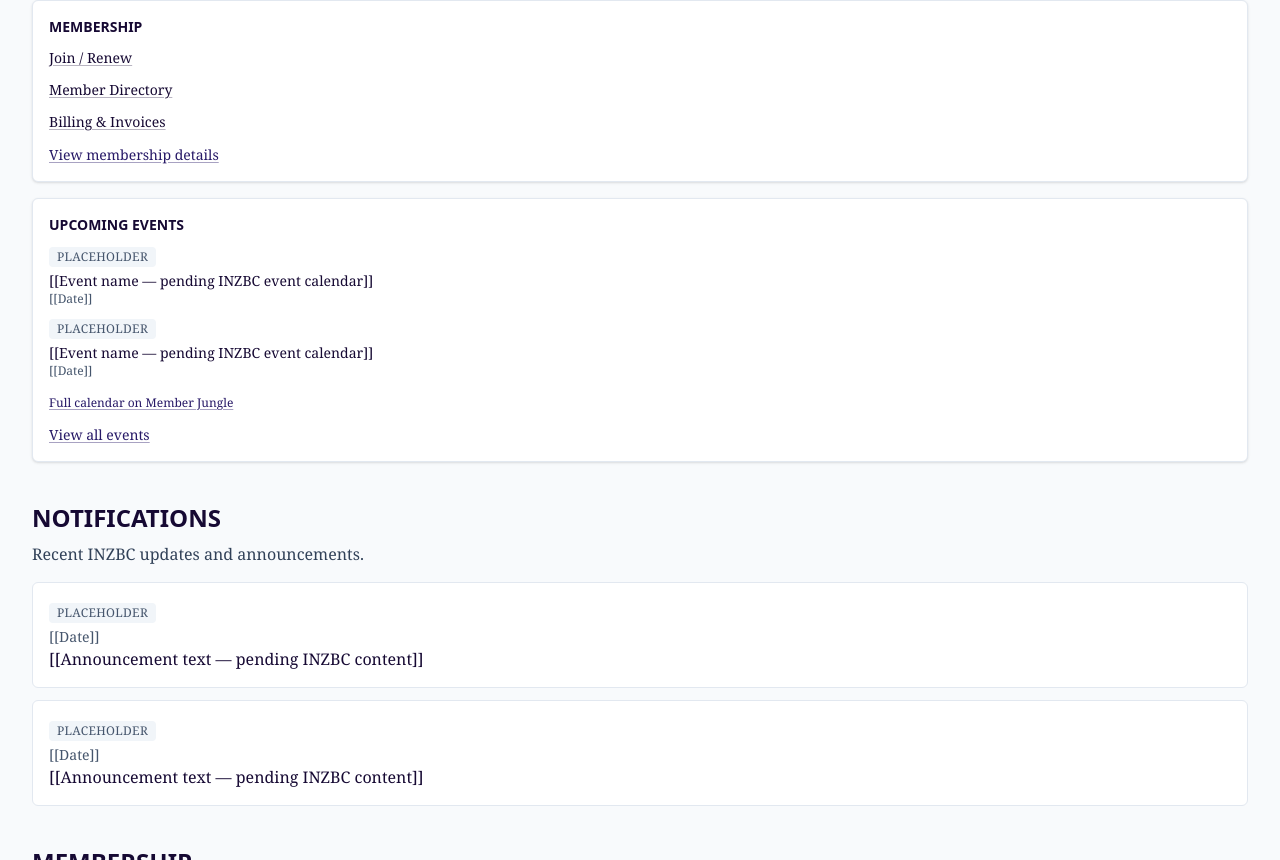
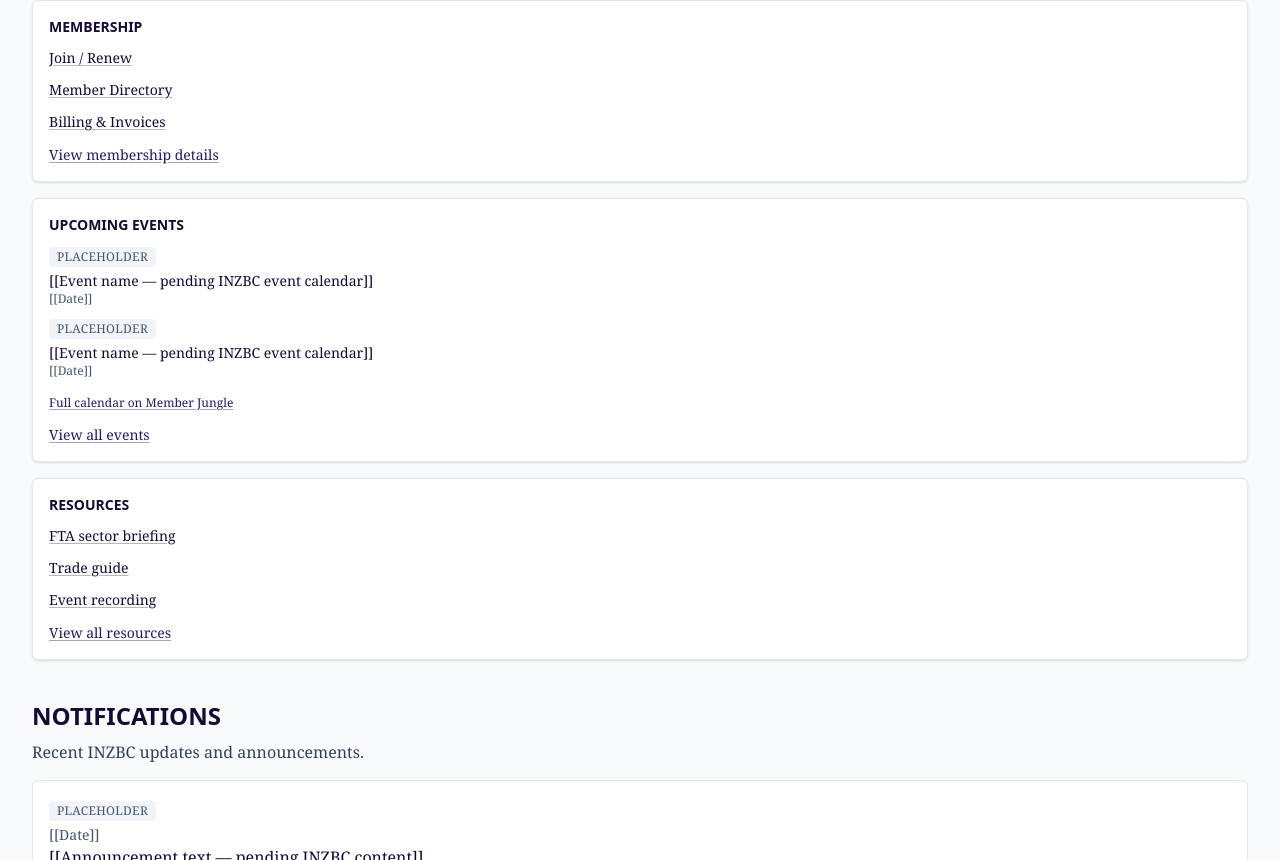
Before and after one commit to India-New-Zealand-Business-Council/inzbc, a React (Vite) app in the folder apps/member/ui/: page / in a window 1280 px wide. Shown: the part 550-1410 px from the top of the page. Built offline with nearby package versions, Linux system fonts and the light colour scheme.

Commit message:
Add Resources quick access widget to Dashboard

```diff
--- a/apps/member/ui/src/components/ResourcesSection.tsx
+++ b/apps/member/ui/src/components/ResourcesSection.tsx
@@ -1,15 +1,4 @@
-const MEMBER_JUNGLE_URL = 'https://inzbc.memberjungle.club'
-
-// Placeholder rows only — CLAUDE.md: never invent statistics or FTA details. No sourced document
-// lists actual trade-guide/FTA-document titles or file locations for this portal; the category
-// labels below (not the items) come from apps/site/content/members.md's "Member resources"
-// section: "Members-only reports, FTA sector briefings, event recordings, delegation
-// opportunities and market-entry resources are available in the member area after sign-in."
-const PLACEHOLDER_RESOURCES = [
-  { id: 'resource-1', category: 'FTA sector briefing', title: '[[Document title — pending INZBC resource library]]' },
-  { id: 'resource-2', category: 'Trade guide', title: '[[Document title — pending INZBC resource library]]' },
-  { id: 'resource-3', category: 'Event recording', title: '[[Document title — pending INZBC resource library]]' },
-]
+import { MEMBER_JUNGLE_URL, PLACEHOLDER_RESOURCES } from '../lib/resourcesData'
 
 // Resources stay on Member Jungle rather than being hosted/downloaded from this shell:
 // docs/modules/member-portal-spec.md's build gate treats any screen that displays real member-
--- /dev/null
+++ b/apps/member/ui/src/components/dashboard/ResourcesWidget.tsx
@@ -0,0 +1,26 @@
+import { PLACEHOLDER_RESOURCES } from '../../lib/resourcesData'
+import { DashboardCard } from './DashboardCard'
+
+// Reuses the same data as the full ResourcesSection (not a re-declared copy) — see
+// src/lib/resourcesData.ts. Shows the category shortcuts only, not the placeholder titles: this
+// is meant as quick access to the resource types, not a preview of specific documents.
+export function ResourcesWidget() {
+  const categories = [...new Set(PLACEHOLDER_RESOURCES.map((resource) => resource.category))]
+
+  return (
+    <DashboardCard title="Resources" linkHref="#resources" linkLabel="View all resources">
+      <ul className="space-y-2">
+        {categories.map((category) => (
+          <li key={category}>
+            <a
+              href="#resources"
+              className="text-sm font-medium text-inzbc-navy underline decoration-inzbc-navy/30 underline-offset-2 hover:decoration-inzbc-navy focus-visible:outline focus-visible:outline-2 focus-visible:outline-offset-2 focus-visible:outline-inzbc-blue"
+            >
+              {category}
+            </a>
+          </li>
+        ))}
+      </ul>
+    </DashboardCard>
+  )
+}
--- /dev/null
+++ b/apps/member/ui/src/lib/resourcesData.ts
@@ -0,0 +1,16 @@
+export const MEMBER_JUNGLE_URL = 'https://inzbc.memberjungle.club'
+
+// Placeholder rows only — CLAUDE.md: never invent statistics or FTA details. No sourced document
+// lists actual trade-guide/FTA-document titles or file locations for this portal; the category
+// labels below (not the items) come from apps/site/content/members.md's "Member resources"
+// section: "Members-only reports, FTA sector briefings, event recordings, delegation
+// opportunities and market-entry resources are available in the member area after sign-in."
+// In its own module, not exported from ResourcesSection.tsx: a component file that also exports
+// plain constants trips eslint-plugin-react-refresh's only-export-components rule, and this way
+// both ResourcesSection and the Dashboard's ResourcesWidget import the same data without either
+// one owning it.
+export const PLACEHOLDER_RESOURCES = [
+  { id: 'resource-1', category: 'FTA sector briefing', title: '[[Document title — pending INZBC resource library]]' },
+  { id: 'resource-2', category: 'Trade guide', title: '[[Document title — pending INZBC resource library]]' },
+  { id: 'resource-3', category: 'Event recording', title: '[[Document title — pending INZBC resource library]]' },
+]
--- a/apps/member/ui/src/pages/Dashboard.tsx
+++ b/apps/member/ui/src/pages/Dashboard.tsx
@@ -1,6 +1,7 @@
 import { EventsWidget } from '../components/dashboard/EventsWidget'
 import { MembershipWidget } from '../components/dashboard/MembershipWidget'
 import { NotificationsWidget } from '../components/dashboard/NotificationsWidget'
+import { ResourcesWidget } from '../components/dashboard/ResourcesWidget'
 
 // The main overview screen — members see everything at a glance in one place. Not a routed page
 // (no router exists anywhere in this codebase, and this app has exactly one screen): a distinct
@@ -22,6 +23,7 @@
         <NotificationsWidget />
         <MembershipWidget />
         <EventsWidget />
+        <ResourcesWidget />
       </div>
     </section>
   )
```
Also changed, not shown: 1 other file (tests, documents, lock files or other folders).
